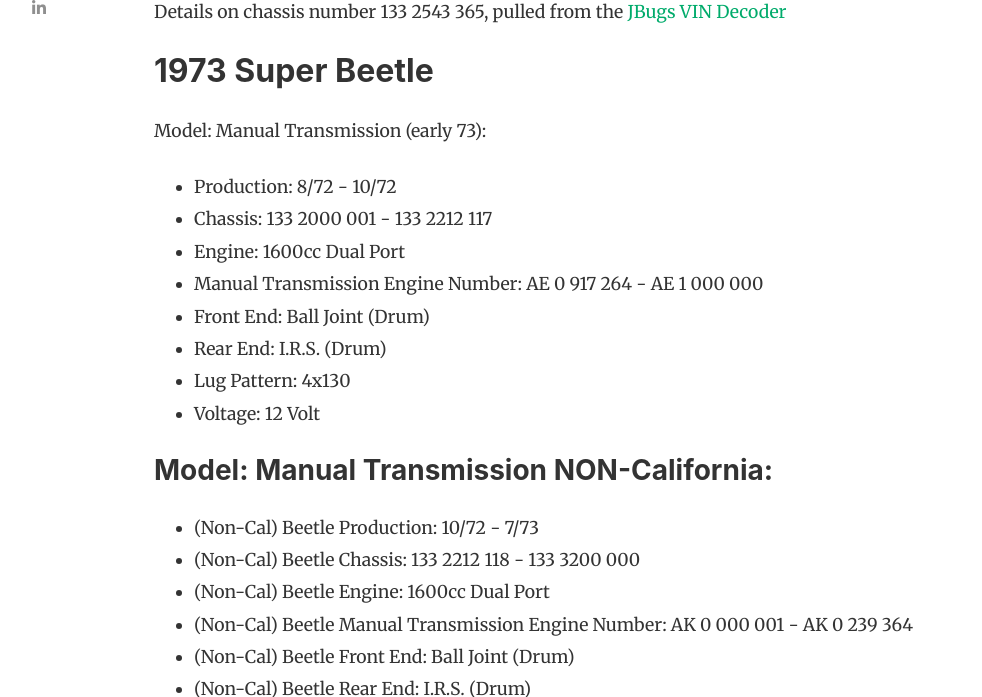
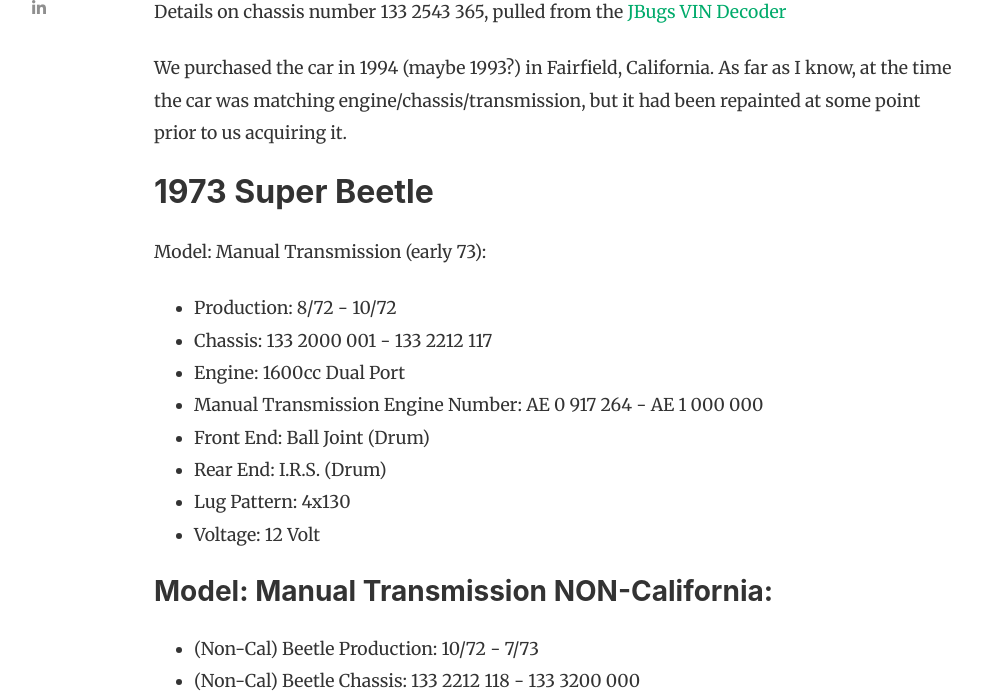
Before and after one commit to projectvw/projectvw.github.io, a Jekyll site: the page built from _posts/2023-01-31-st-louis-vw-show.md, in a window 1280 px wide and 900 px high, scrolled down 340 px, cut to the strip 203-900 px from the top of the window. Shown: the whole strip, without its empty margins (131-1113 px from the left). Built offline with Jekyll 4.4.1, drawn with Linux system fonts in a browser that asks for light colours; nearby versions of some CDN libraries; comment, search, counter and statistics services are not loaded.

Commit message:
Updates for VIN page

```diff
--- a/_posts/2023-01-31-st-louis-vw-show.md
+++ b/_posts/2023-01-31-st-louis-vw-show.md
@@ -11,6 +11,7 @@
 ---
 Details on chassis number 133 2543 365, pulled from the [JBugs VIN Decoder](https://www.jbugs.com/category/vw-vin.html)
 
+We purchased the car in 1994 (maybe 1993?) in Fairfield, California. As far as I know, at the time the car was matching engine/chassis/transmission, but it had been repainted at some point prior to us acquiring it.
 
 ## 1973 Super Beetle
 
```
